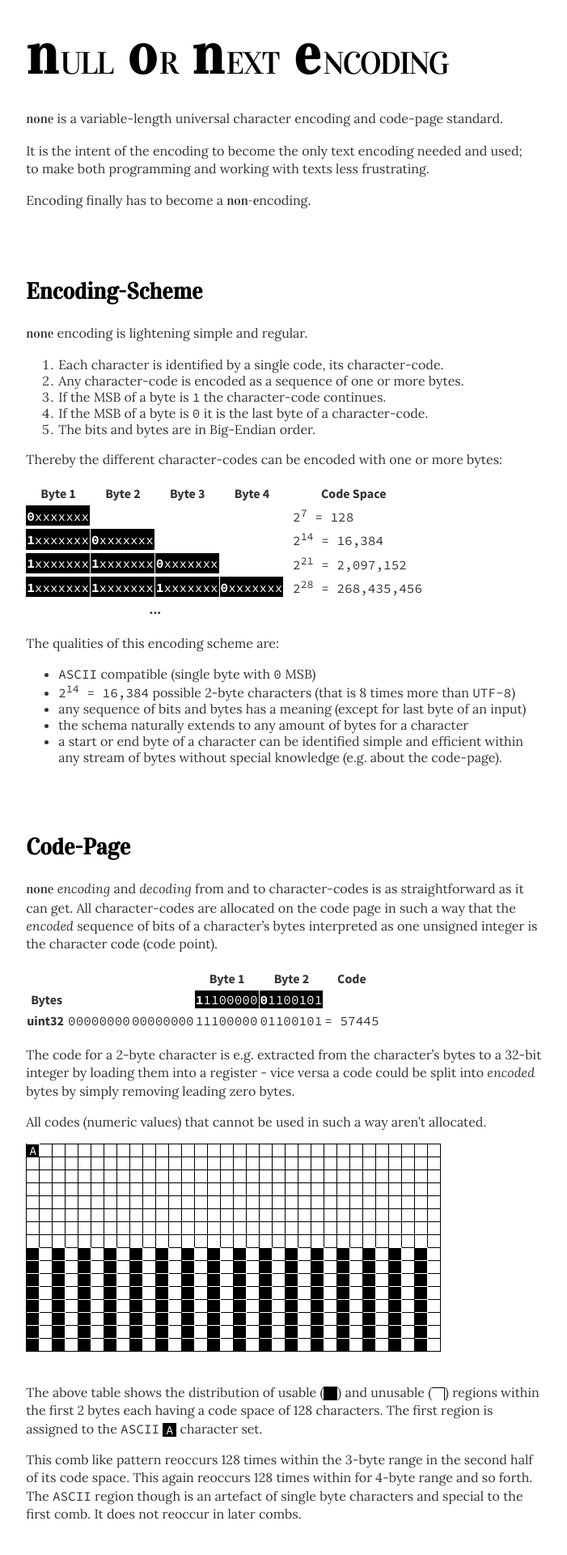
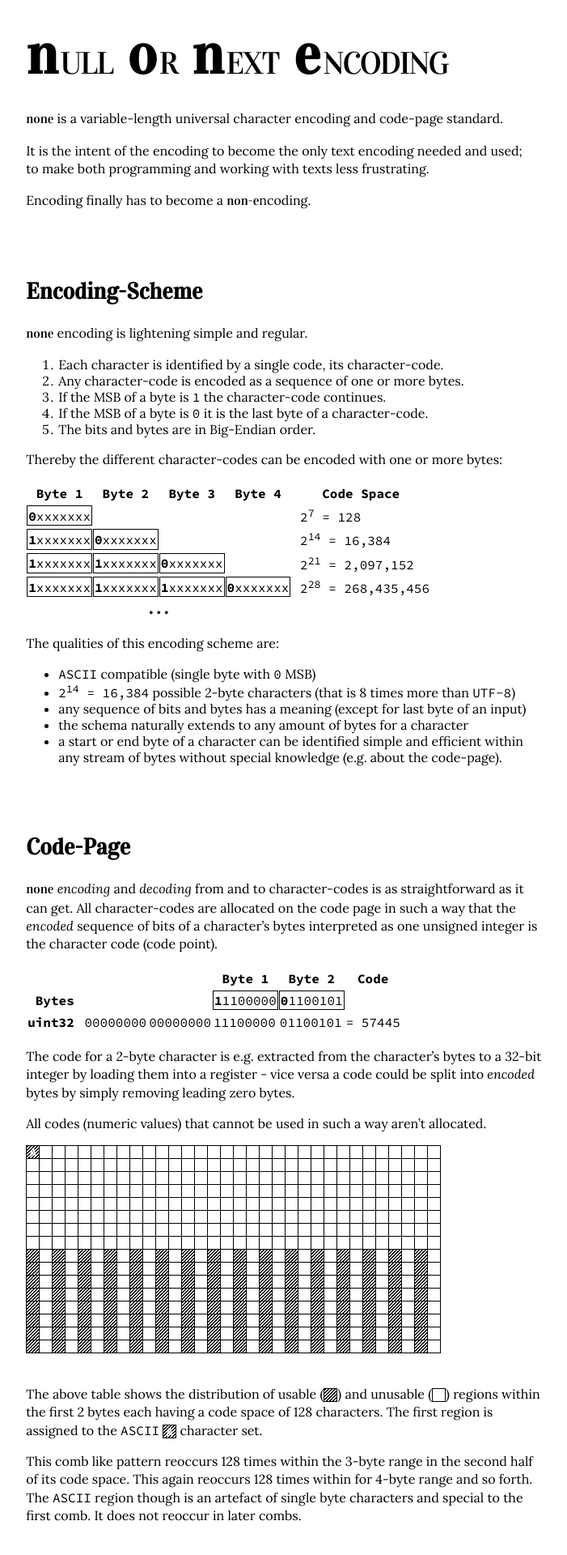
Before and after one commit to NON-Encoding/NON-Encoding.github.io, a Jekyll site: the page built from index.md, in a window 1280 px wide. Shown: the top 1920 px of the page at 81% size, without its empty margins (119-820 px from the left). Built offline with Jekyll 4.4.1, drawn with Linux system fonts in a browser that asks for light colours; nearby versions of some CDN libraries; some of the changed text lies outside the part shown.

Commit message:
no black backs

```diff
--- a/_layouts/default.html
+++ b/_layouts/default.html
@@ -10,7 +10,8 @@
   <body>
 	<page>
 		<content>{{content}}</content>
-		<footer>&copy; 2014 Jan Bernitt, font <a href="http://www.cyreal.org/2012/07/lora/">Lora</a> by <a href="http://www.cyreal.org/">Cyreal</a></footer>
+		<footer>&copy; 2014 <a href="http://jbee.github.io/">Jan Bernitt</a></br>
+		fonts <a href="http://www.fontsquirrel.com/fonts/vidaloka">Vidaloka</a> &amp; <a href="http://www.cyreal.org/2012/07/lora/">Lora</a> by <a href="http://www.cyreal.org/">Cyreal</a></footer>
 	</page>
   </body>
 </html>
--- a/none.css
+++ b/none.css
@@ -10,7 +10,6 @@ body {
 	font-family: Lora, serif;
 	margin: 0;
 	padding: 0 0 2em 0;
-	color: #333;
 	font-size: 16px;
 }
 code, pre {
@@ -29,6 +28,11 @@ footer {
 	text-align: right;
 	font-size: 80%;
 	padding: 1em;
+	color: #666;
+}
+footer a {
+	color: black;
+	text-decoration: none;
 }
 
 blockquote {
@@ -82,11 +86,9 @@ content h5 { font-size: 1em; margin-bottom: 0; }
 content h2 { margin-top: 3em; }
 content h3 { margin-top: 2em; }
 
-footer { font-family: "Source Sans Pro"; }
-
-table.encoding { font-family: "Source Code Pro"; empty-cells: hide; border-spacing: 0 4px; border-collapse: separate; }
-table.encoding th { font-family: "Source Sans Pro"; }
-table.encoding td.byte { background-color: black; color: white; border-right: 1px solid white; }
+table.encoding { font-family: "Source Code Pro"; empty-cells: hide; border-spacing: 1px 4px; border-collapse: separate; }
+table.encoding th {  }
+table.encoding td.byte { border: 1px solid black; }
 table.encoding td.byte:first-letter { font-weight: bold; }
 table.encoding td.byte.last:first-letter { font-weight:bold; }
 
@@ -94,9 +96,11 @@ table.big { font-size: 28px; vertical-align: middle; border-spacing: 0; }
 table.big td { text-align: center; background-color: white; padding: 0 0.5em }
 
 div.page { width: 512px; border: 1px solid black; border-width: 0 0 1px 1px; float: left; }
-div.page u, div.page i { display: block; width: 15px; height: 15px; float: left; margin: 1px 1px 0 0; text-align: center; vertical-align: middle; line-height: 15px; font-size: 15px; font-family: "Source Code Pro"; font-style: normal; }
-div.page u, u.region { background-color: white; border: 1px solid black; border-width: 1px 1px 0 0; margin: 0; }
-div.page i, i.region { background-color: black; }
-div.page i.ascii, i.region.ascii { color: white; }
+div.page u, div.page i { display: block; width: 15px; height: 15px; float: left; border: 1px solid black; border-width: 1px 1px 0 0; margin: 0; text-align: center; vertical-align: middle; line-height: 15px; font-size: 15px; font-family: "Source Code Pro"; font-style: normal; }
+div.page u, u.region { background-color: white; }
+div.page i, i.region { background: linear-gradient(-45deg, white 25%, black 25%, black 50%, white 50%, white 75%, black 75%);
+		background-size: 4px 4px;
+}
+div.page i.ascii, i.region.ascii { color: white; font-weight: bold; }
 .page .byte1 {  }
 .region { display: inline-block; width: 15px; height: 15px; text-align: center; vertical-align: middle; line-height: 15px; font-size: 15px; font-family: "Source Code Pro"; font-style: normal; border: 1px solid black; }
```
